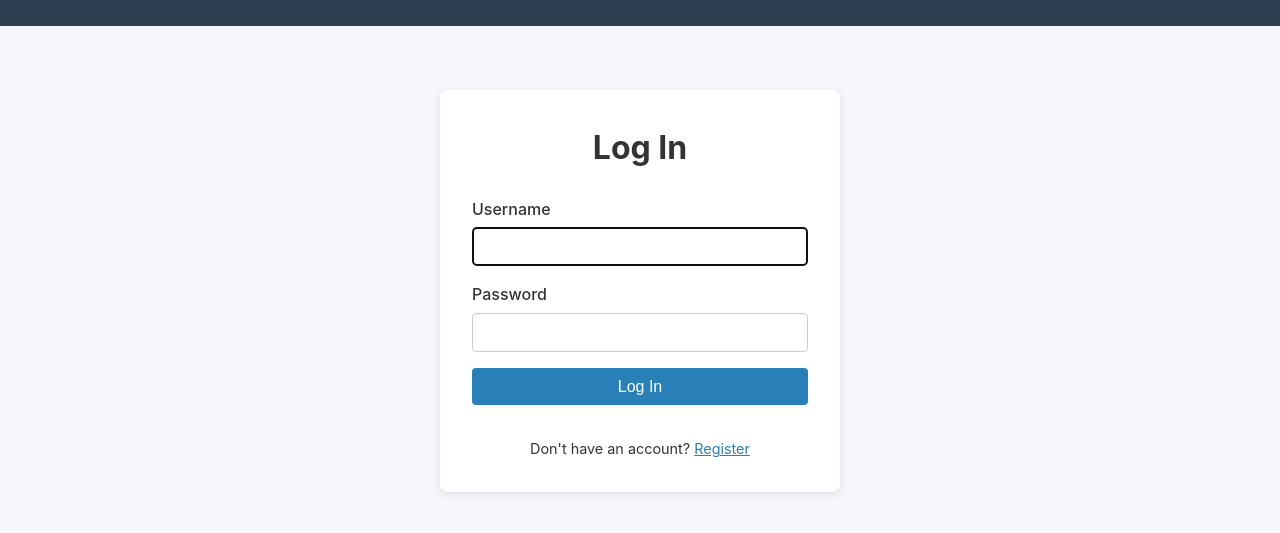
After one commit to Patrick-RK/HeadLine_Analyser, a Flask app: page /login in a window 1280 px wide. The commit adds this page. Shown: the top 533 px of the page. Run offline with Flask 3, Linux system fonts and the light colour scheme; some libraries are stand-ins or nearby versions.

Commit message:
Add Flask-Login/bcrypt auth and Dockerize the application
- Add user registration/login with bcrypt password hashing and Flask-Login sessions
- Protect all routes with @login_required
- Add users table to schema, login/register templates, and nav auth links
- Create Dockerfile (Python 3.12-slim + gunicorn), docker-compose.yml, .dockerignore
- Use env vars for SECRET_KEY and DATA_DIR for production readiness
- Bump dependencies to current versions

Co-Authored-By: Claude Opus 4.6 (1M context) <noreply@anthropic.com>

```diff
--- a/app.py
+++ b/app.py
@@ -1,24 +1,120 @@
 import json
+import os
 
 from flask import Flask, redirect, url_for, render_template, flash, request
+from flask_bcrypt import Bcrypt
+from flask_login import LoginManager, UserMixin, login_user, logout_user, login_required, current_user
 
 from config import SITES
-from db import init_db, insert_scrape_run, insert_headlines, get_latest_run, get_run, get_headlines_for_run, get_all_runs
-from utilities import fetch_website, strip_html, add_reverse_column, headline_analyser, calculate_moving_averages, build_plotly_figure
+from db import (
+    init_db, insert_scrape_run, insert_headlines,
+    get_latest_run, get_run, get_headlines_for_run, get_all_runs,
+    create_user, get_user_by_username, get_user_by_id,
+)
+from utilities import (
+    fetch_website, strip_html, add_reverse_column,
+    headline_analyser, calculate_moving_averages, build_plotly_figure,
+)
 
 app = Flask(__name__)
-app.secret_key = "headline-analyser-dev-key"
+app.secret_key = os.environ.get("SECRET_KEY", "headline-analyser-dev-key")
 
+bcrypt = Bcrypt(app)
+
+login_manager = LoginManager(app)
+login_manager.login_view = "login"
+login_manager.login_message_category = "error"
+
+
+# ── User model for Flask-Login ────────────────────────────────
+
+class User(UserMixin):
+    def __init__(self, id, username):
+        self.id = id
+        self.username = username
+
+
+@login_manager.user_loader
+def load_user(user_id):
+    row = get_user_by_id(int(user_id))
+    if row:
+        return User(row["id"], row["username"])
+    return None
+
+
+# ── DB init ───────────────────────────────────────────────────
 
 @app.before_request
 def _init_db():
-    """Initialise the database once on first request."""
-    if not getattr(app, '_db_initialised', False):
+    if not getattr(app, "_db_initialised", False):
         init_db()
         app._db_initialised = True
 
 
+# ── Auth routes ───────────────────────────────────────────────
+
+@app.route("/register", methods=["GET", "POST"])
+def register():
+    if current_user.is_authenticated:
+        return redirect(url_for("dashboard"))
+
+    if request.method == "POST":
+        username = request.form.get("username", "").strip()
+        password = request.form.get("password", "")
+
+        if not username or not password:
+            flash("Username and password are required.", "error")
+            return redirect(url_for("register"))
+
+        if len(password) < 6:
+            flash("Password must be at least 6 characters.", "error")
+            return redirect(url_for("register"))
+
+        if get_user_by_username(username):
+            flash("Username already taken.", "error")
+            return redirect(url_for("register"))
+
+        pw_hash = bcrypt.generate_password_hash(password).decode("utf-8")
+        create_user(username, pw_hash)
+        flash("Account created — please log in.", "success")
+        return redirect(url_for("login"))
+
+    return render_template("register.html")
+
+
+@app.route("/login", methods=["GET", "POST"])
+def login():
+    if current_user.is_authenticated:
+        return redirect(url_for("dashboard"))
+
+    if request.method == "POST":
+        username = request.form.get("username", "").strip()
+        password = request.form.get("password", "")
+        row = get_user_by_username(username)
+
+        if row and bcrypt.check_password_hash(row["password_hash"], password):
+            login_user(User(row["id"], row["username"]))
+            next_page = request.args.get("next")
+            return redirect(next_page or url_for("dashboard"))
+
+        flash("Invalid username or password.", "error")
+        return redirect(url_for("login"))
+
+    return render_template("login.html")
+
+
+@app.route("/logout")
+@login_required
+def logout():
+    logout_user()
+    flash("Logged out.", "success")
+    return redirect(url_for("login"))
+
+
+# ── Protected app routes ──────────────────────────────────────
+
 @app.route("/")
+@login_required
 def dashboard():
     run_id = request.args.get("run_id", type=int)
     run = get_run(run_id) if run_id else get_latest_run()
@@ -27,6 +123,7 @@ def dashboard():
 
 
 @app.route("/scrape", methods=["POST"])
+@login_required
 def scrape():
     site_key = request.form.get("site", "rte")
     site = SITES.get(site_key)
@@ -61,6 +158,7 @@ def scrape():
 
 
 @app.route("/scrape-all", methods=["POST"])
+@login_required
 def scrape_all():
     total = 0
     errors = []
@@ -95,6 +193,7 @@ def scrape_all():
 
 
 @app.route("/api/chart-data")
+@login_required
 def chart_data():
     run_id = request.args.get("run_id", type=int)
     run = get_run(run_id) if run_id else get_latest_run()
@@ -111,6 +210,7 @@ def chart_data():
 
 
 @app.route("/history")
+@login_required
 def history():
     runs = get_all_runs()
     return render_template("history.html", runs=runs, sites=SITES)
--- a/config.py
+++ b/config.py
@@ -1,7 +1,8 @@
 import os
 
 BASE_DIR = os.path.dirname(os.path.abspath(__file__))
-DATABASE = os.path.join(BASE_DIR, "headlines.db")
+DATA_DIR = os.environ.get("DATA_DIR", BASE_DIR)
+DATABASE = os.path.join(DATA_DIR, "headlines.db")
 
 SITES = {
     "rte": {
--- a/db.py
+++ b/db.py
@@ -1,3 +1,4 @@
+import os
 import sqlite3
 from config import DATABASE
 
@@ -11,9 +12,40 @@ def get_db():
 
 def init_db():
     conn = get_db()
-    with open("schema.sql") as f:
+    schema_path = os.path.join(os.path.dirname(os.path.abspath(__file__)), "schema.sql")
+    with open(schema_path) as f:
         conn.executescript(f.read())
     conn.close()
+
+
+# ── User helpers ──────────────────────────────────────────────
+
+def create_user(username, password_hash):
+    conn = get_db()
+    conn.execute(
+        "INSERT INTO users (username, password_hash) VALUES (?, ?)",
+        (username, password_hash),
+    )
+    conn.commit()
+    conn.close()
+
+
+def get_user_by_username(username):
+    conn = get_db()
+    row = conn.execute(
+        "SELECT * FROM users WHERE username = ?", (username,)
+    ).fetchone()
+    conn.close()
+    return row
+
+
+def get_user_by_id(user_id):
+    conn = get_db()
+    row = conn.execute(
+        "SELECT * FROM users WHERE id = ?", (user_id,)
+    ).fetchone()
+    conn.close()
+    return row
 
 
 def insert_scrape_run(url, headline_count):
--- a/schema.sql
+++ b/schema.sql
@@ -1,3 +1,10 @@
+CREATE TABLE IF NOT EXISTS users (
+    id INTEGER PRIMARY KEY AUTOINCREMENT,
+    username TEXT NOT NULL UNIQUE,
+    password_hash TEXT NOT NULL,
+    created_at TIMESTAMP NOT NULL DEFAULT CURRENT_TIMESTAMP
+);
+
 CREATE TABLE IF NOT EXISTS scrape_runs (
     id INTEGER PRIMARY KEY AUTOINCREMENT,
     scraped_at TIMESTAMP NOT NULL DEFAULT CURRENT_TIMESTAMP,
--- a/static/style.css
+++ b/static/style.css
@@ -105,3 +105,29 @@ tr.neutral td:last-child  { color: #7f8c8d; font-weight: 600; }
 .flash.success { background: #eafaf1; color: #27ae60; }
 
 a { color: #2980b9; }
+
+/* Auth pages */
+.auth-card {
+    max-width: 400px;
+    margin: 4rem auto;
+    background: #fff;
+    padding: 2rem;
+    border-radius: 8px;
+    box-shadow: 0 2px 8px rgba(0,0,0,0.1);
+}
+.auth-card h1 { text-align: center; margin-bottom: 1.5rem; }
+.auth-card label { display: block; margin-bottom: 0.3rem; font-weight: 500; }
+.auth-card input[type="text"],
+.auth-card input[type="password"] {
+    width: 100%;
+    padding: 0.6rem 0.8rem;
+    border: 1px solid #ccc;
+    border-radius: 4px;
+    font-size: 1rem;
+    margin-bottom: 1rem;
+}
+.btn-block { width: 100%; }
+.auth-link { text-align: center; margin-top: 1rem; font-size: 0.9rem; }
+
+.nav-spacer { flex: 1; }
+.nav-user { color: #95a5a6; font-size: 0.9rem; }
--- a/templates/base.html
+++ b/templates/base.html
@@ -9,8 +9,13 @@
 </head>
 <body>
     <nav>
+        {% if current_user.is_authenticated %}
         <a href="{{ url_for('dashboard') }}">Dashboard</a>
         <a href="{{ url_for('history') }}">History</a>
+        <span class="nav-spacer"></span>
+        <span class="nav-user">{{ current_user.username }}</span>
+        <a href="{{ url_for('logout') }}">Logout</a>
+        {% endif %}
     </nav>
     <main>
         {% with messages = get_flashed_messages(with_categories=true) %}
--- /dev/null
+++ b/templates/login.html
@@ -0,0 +1,18 @@
+{% extends "base.html" %}
+{% block title %}Log In - Headline Analyser{% endblock %}
+
+{% block content %}
+<div class="auth-card">
+    <h1>Log In</h1>
+    <form method="POST">
+        <label for="username">Username</label>
+        <input type="text" id="username" name="username" required autofocus>
+
+        <label for="password">Password</label>
+        <input type="password" id="password" name="password" required>
+
+        <button type="submit" class="btn btn-block">Log In</button>
+    </form>
+    <p class="auth-link">Don't have an account? <a href="{{ url_for('register') }}">Register</a></p>
+</div>
+{% endblock %}
```
Also changed, not shown: docker-compose.yml (added, +14 -0 lines), requirements.txt (+9 -6 lines), templates/register.html (added, +18 -0 lines), 3 other files.
